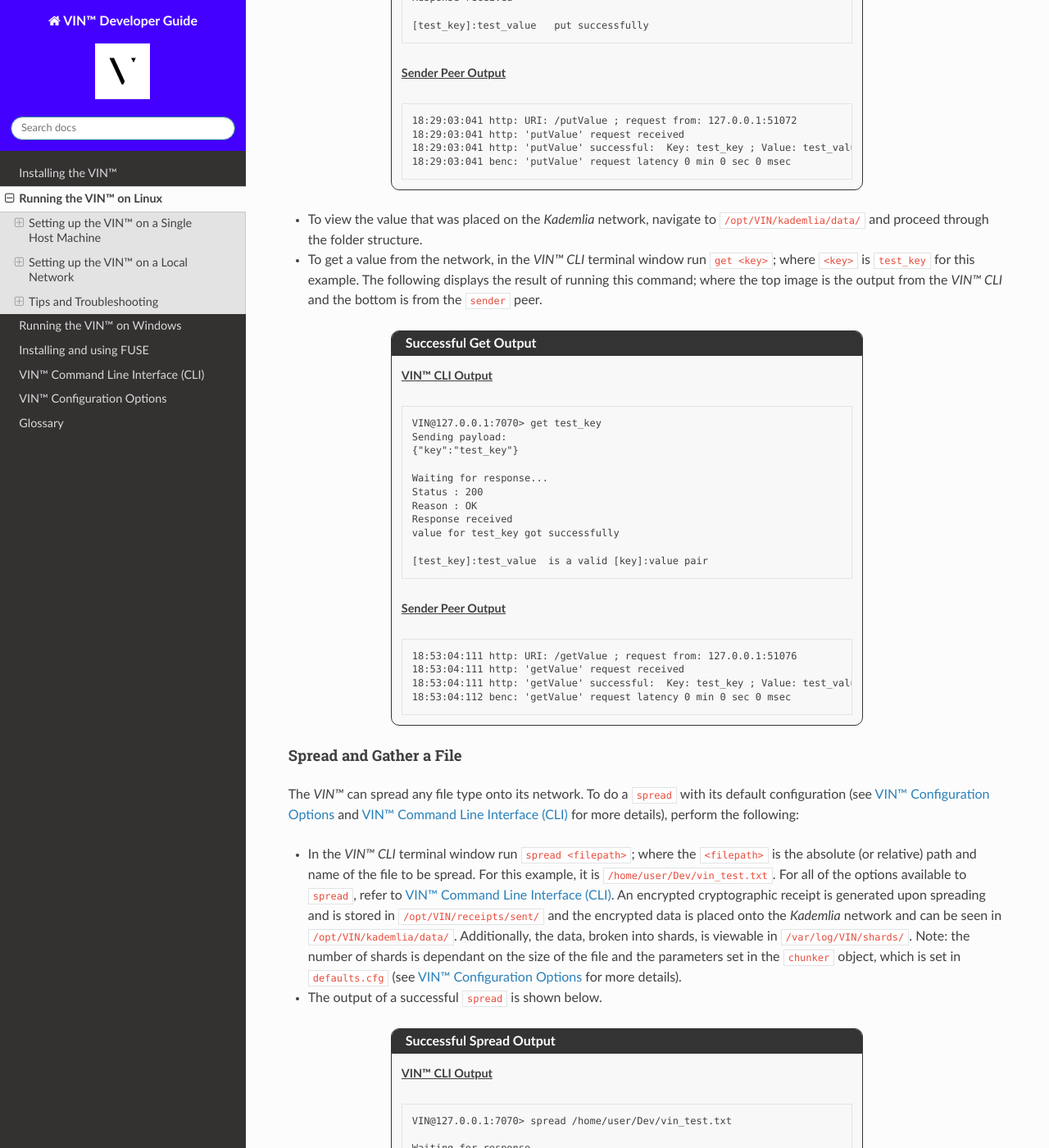
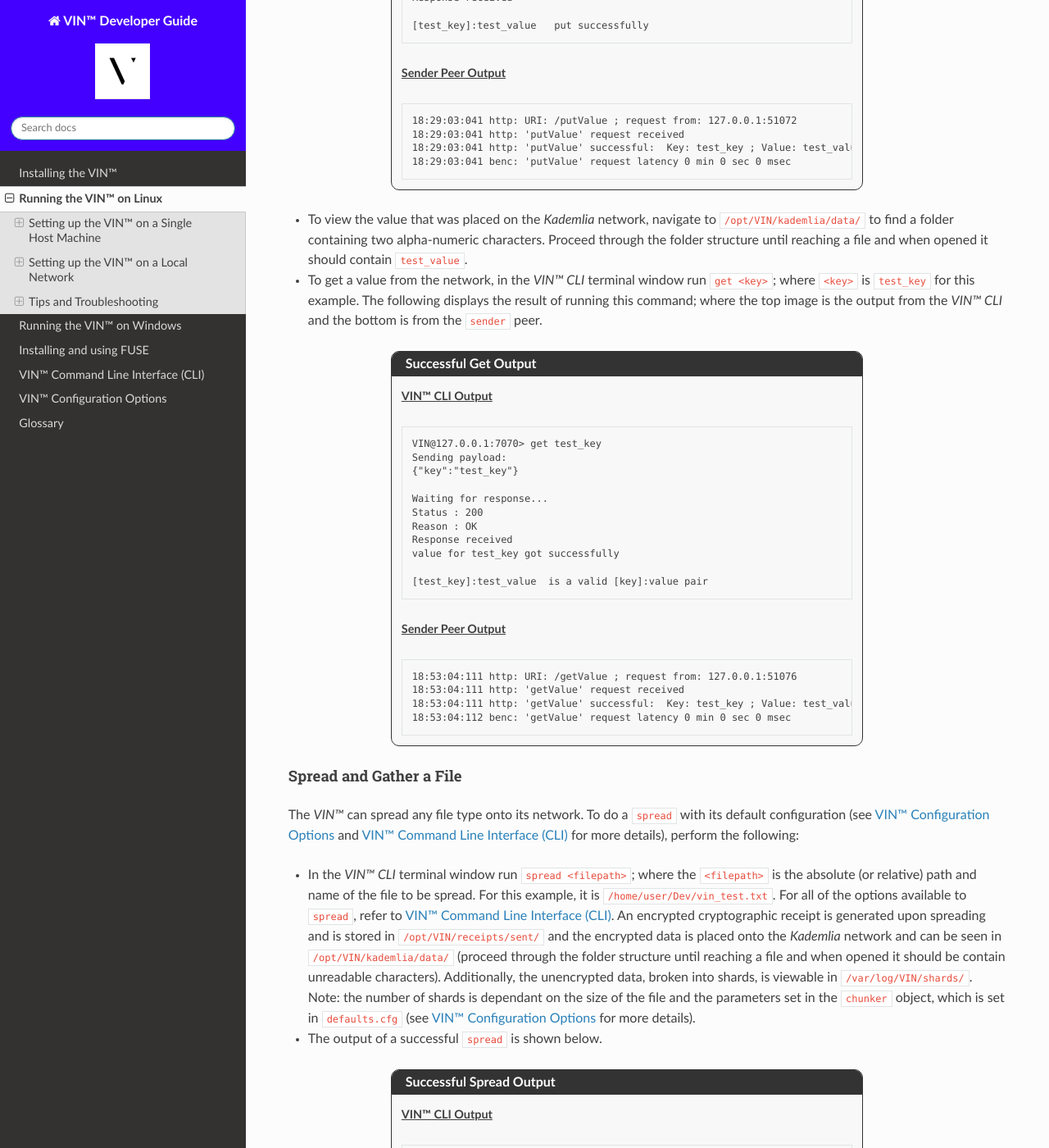
Before and after one commit to Market-Insight-Solutions-LLC/vin-developer-guide, a Sphinx documentation site: the page built from docs/source/running_the_vin_linux.rst, in a window 1280 px wide and 1400 px high, scrolled down 4462 px. Shown: the whole window at 82% size. Built offline with Sphinx 7.4.7 and the Read the Docs theme 2.0.0, drawn with Linux system fonts in a browser that asks for light colours; some of the changed text lies outside the part shown.

Commit message:
Barney changes first doc complete

```diff
--- a/docs/source/running_the_vin_linux.rst
+++ b/docs/source/running_the_vin_linux.rst
@@ -217,7 +217,7 @@
     18:29:03:041 benc: 'putValue' request latency 0 min 0 sec 0 msec
 
 
-* To view the value that was placed on the *Kademlia* network, navigate to ``/opt/VIN/kademlia/data/`` and proceed through the folder structure.
+* To view the value that was placed on the *Kademlia* network, navigate to ``/opt/VIN/kademlia/data/`` to find a folder containing two alpha-numeric characters. Proceed through the folder structure until reaching a file and when opened it should contain ``test_value``.
 * To get a value from the network, in the *VIN™ CLI* terminal window run ``get <key>``; where ``<key>`` is ``test_key`` for this example. The following displays the result of running this command; where the top image is the output from the *VIN™ CLI* and the bottom is from the ``sender`` peer.
 
 .. admonition:: Successful Get Output
@@ -255,7 +255,7 @@
 
 The *VIN™* can spread any file type onto its network. To do a ``spread`` with its default configuration (see :ref:`vin-configuration` and :ref:`vin-cli` for more details), perform the following:
 
-* In the *VIN™ CLI* terminal window run ``spread <filepath>``; where the ``<filepath>`` is the absolute (or relative) path and name of the file to be spread. For this example, it is ``/home/user/Dev/vin_test.txt``. For all of the options available to ``spread``, refer to :ref:`vin-cli`. An encrypted cryptographic receipt is generated upon spreading and is stored in ``/opt/VIN/receipts/sent/`` and the encrypted data is placed onto the *Kademlia* network and can be seen in ``/opt/VIN/kademlia/data/``. Additionally, the data, broken into shards, is viewable in ``/var/log/VIN/shards/``. Note: the number of shards is dependant on the size of the file and the parameters set in the ``chunker`` object, which is set in ``defaults.cfg`` (see :ref:`vin-configuration` for more details).
+* In the *VIN™ CLI* terminal window run ``spread <filepath>``; where the ``<filepath>`` is the absolute (or relative) path and name of the file to be spread. For this example, it is ``/home/user/Dev/vin_test.txt``. For all of the options available to ``spread``, refer to :ref:`vin-cli`. An encrypted cryptographic receipt is generated upon spreading and is stored in ``/opt/VIN/receipts/sent/`` and the encrypted data is placed onto the *Kademlia* network and can be seen in ``/opt/VIN/kademlia/data/`` (proceed through the folder structure until reaching a file and when opened it should be contain unreadable characters). Additionally, the unencrypted data, broken into shards, is viewable in ``/var/log/VIN/shards/``. Note: the number of shards is dependant on the size of the file and the parameters set in the ``chunker`` object, which is set in ``defaults.cfg`` (see :ref:`vin-configuration` for more details).
 * The output of a successful ``spread`` is shown below.
 
 .. admonition:: Successful Spread Output
@@ -741,7 +741,7 @@
     16:16:32:130 benc: 'putValue' request latency 0 min 0 sec 0 msec
 
 
-* To view the value that was placed on the *Kademlia* network, navigate to ``/opt/VIN/kademlia/data/`` and proceed through the folder structure until reaching the file.
+* To view the value that was placed on the *Kademlia* network, navigate to ``/opt/VIN/kademlia/data/`` to find a folder containing two alpha-numeric characters. Proceed through the folder structure until reaching a file and when opened it should contain ``test_value``.
 * To get a value from the network, in the *VIN™ CLI* terminal window on ``system_2``, run ``get <key>``; where ``<key>`` is ``test_key`` for this example. The following output displays the result of running this command.
 
 .. admonition:: Successful Get Output
@@ -779,7 +779,7 @@
 
 The *VIN™* can spread any file type onto its network. To do a ``spread`` with its default configuration (see :ref:`vin-configuration` and :ref:`vin-cli` for more details), perform the following:
 
-* In the *VIN™ CLI* terminal window on ``system_`1`` run ``spread <filepath>``; where the ``<filepath>`` is the path and name of the file to be spread. For this example, it is ``/home/user/Dev/vin_network_test.txt``. For all of the options available to ``spread``, refer to :ref:`vin-cli`. An encrypted cryptographic receipt is generated upon spreading and is stored in ``/opt/VIN/receipts/sent/`` and the encrypted data is placed onto the *Kademlia* network and can be seen in ``/opt/VIN/kademlia/data/``. Additionally, the data, broken into shards, is viewable in ``/var/log/VIN/shards/``. Note: the number of shards is dependant on the size of the file and the parameters set in the ``chunker`` object, which is set in ``defaults.cfg`` (see :ref:`vin-configuration` for more details).
+* In the *VIN™ CLI* terminal window on ``system_`1`` run ``spread <filepath>``; where the ``<filepath>`` is the path and name of the file to be spread. For this example, it is ``/home/user/Dev/vin_network_test.txt``. For all of the options available to ``spread``, refer to :ref:`vin-cli`. An encrypted cryptographic receipt is generated upon spreading and is stored in ``/opt/VIN/receipts/sent/`` and the encrypted data is placed onto the *Kademlia* network and can be seen in ``/opt/VIN/kademlia/data/`` (proceed through the folder structure until reaching a file and when opened it should be contain unreadable characters). Additionally, the unencrypted data, broken into shards, is viewable in ``/var/log/VIN/shards/``. Note: the number of shards is dependant on the size of the file and the parameters set in the ``chunker`` object, which is set in ``defaults.cfg`` (see :ref:`vin-configuration` for more details).
 * The output of a successful ``spread`` is shown below.
 
 .. admonition:: Successful Spread Output
```
Also changed, not shown: other parts of docs/source/running_the_vin_linux.rst (+3 -3 lines), docs/source/running_the_vin_windows.rst (+6 -6 lines).
